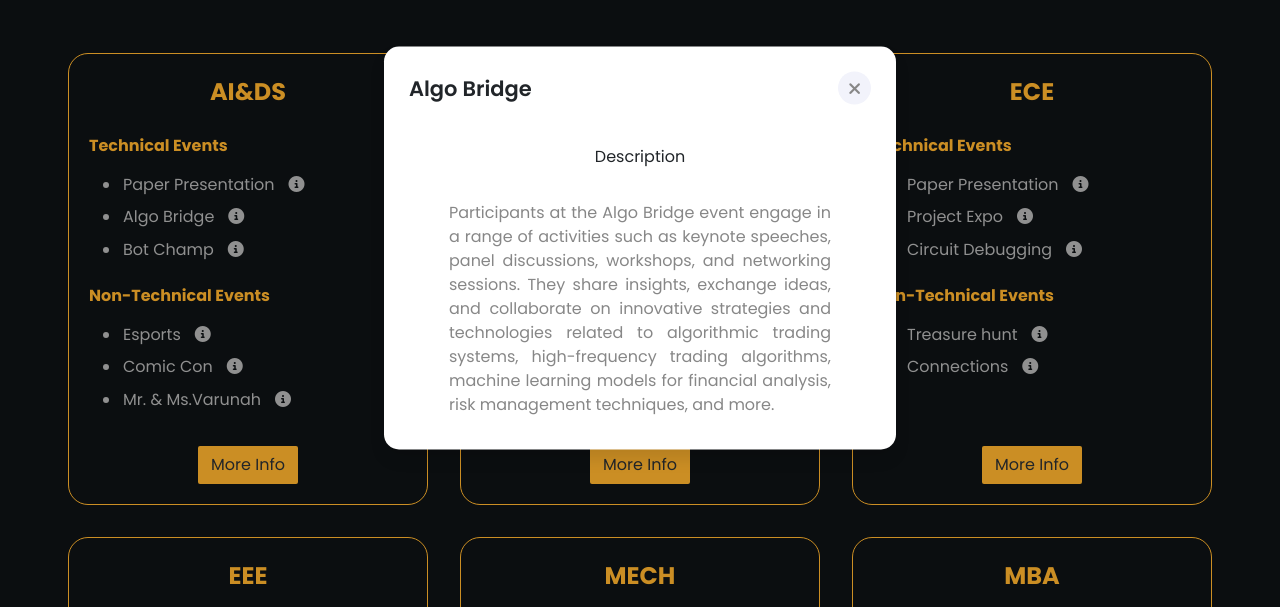
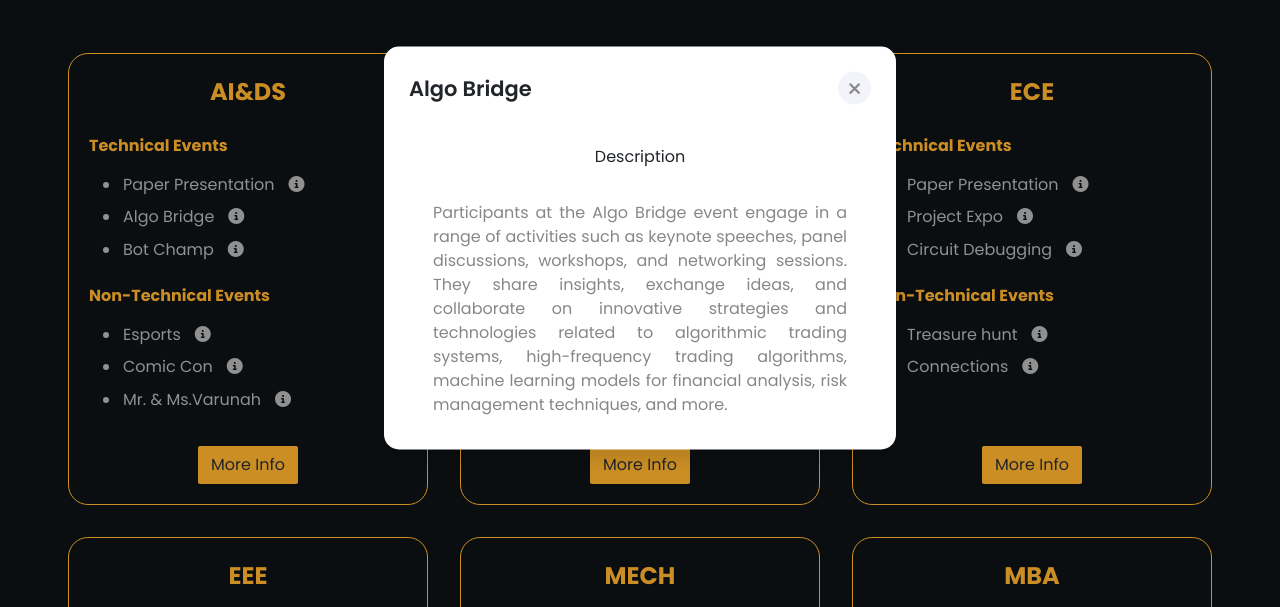
Before and after one commit to sibisiddharth8/varunahkce, a plain HTML site: page event-depts.html in a window 1280 px wide. Both pictures are taken after a click on the item "Algo Bridge". Shown: the part 152-759 px from the top of the page. Drawn offline with Linux system fonts and the light colour scheme.

Commit message:
description padding change

```diff
--- a/event-depts.css
+++ b/event-depts.css
@@ -304,8 +304,7 @@ header .close:hover{
 }
 .content .pop-description{
     margin-top: 0.5rem;
-    margin-left: 2rem;
-    margin: 1rem 2rem;
+    margin: 1rem 1rem;
     color: #878787;
 }
 .content .icons a{
```
